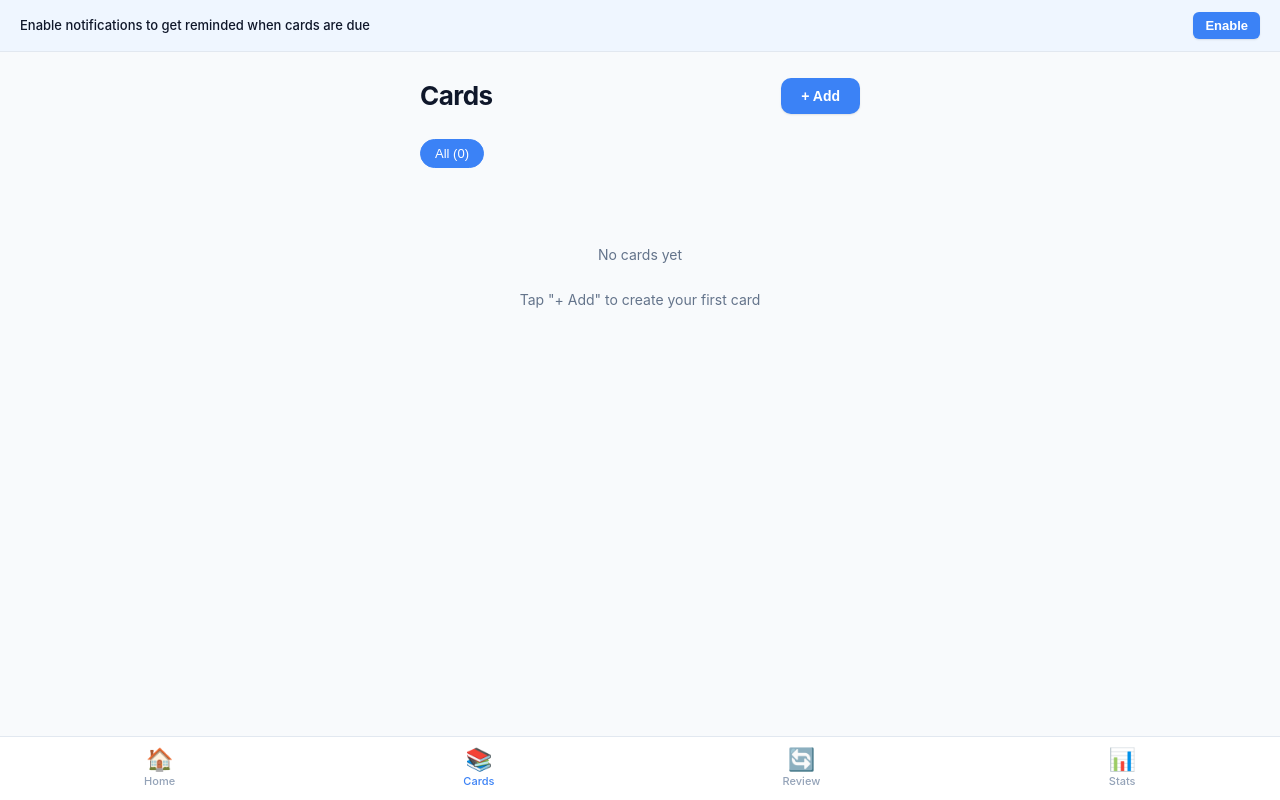
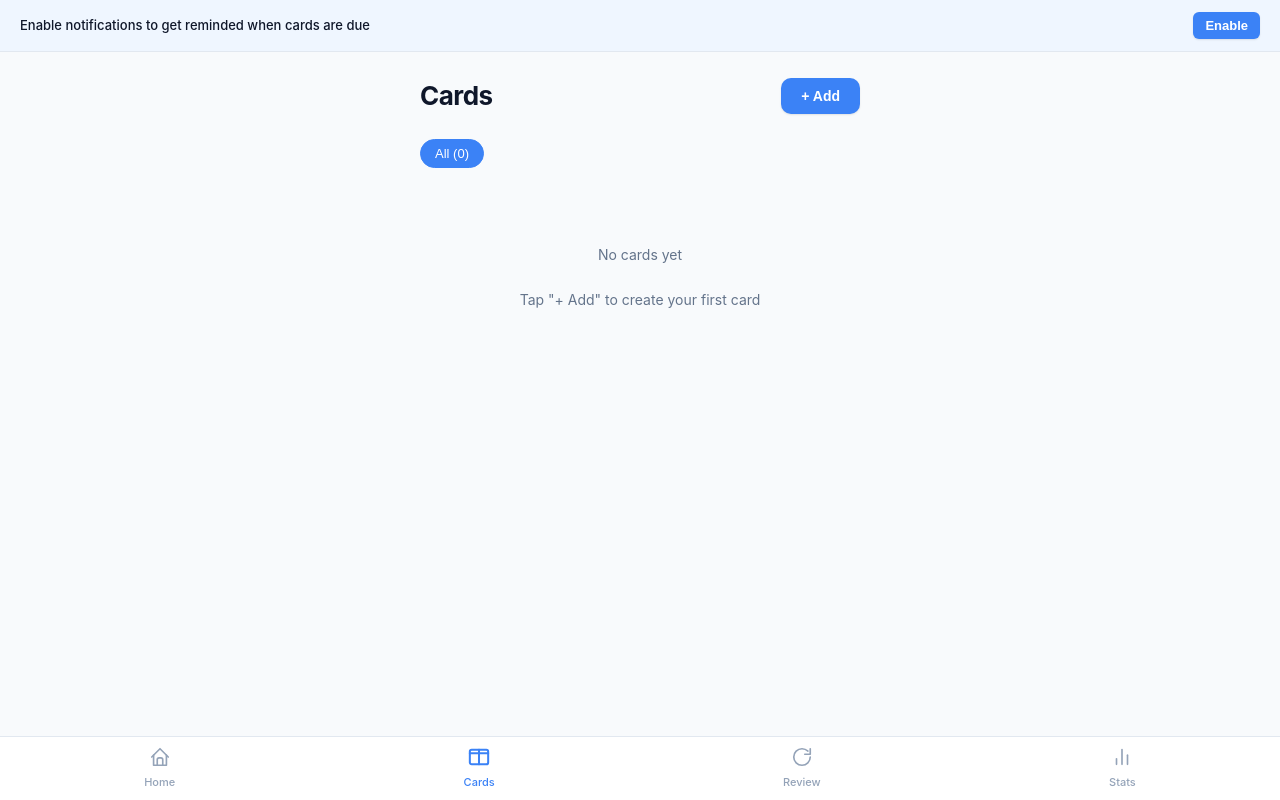
Before and after one commit to durban89/spaced, a React (Vite) app: page /#/cards in a window 1280 px wide. Built offline with nearby package versions, Linux system fonts and the light colour scheme.

Commit message:
style: replace emoji icons with clean SVG icons in bottom nav

```diff
--- a/src/components/Layout.tsx
+++ b/src/components/Layout.tsx
@@ -1,11 +1,50 @@
 import { NavLink, Outlet } from 'react-router-dom'
 import DueNotify from './DueNotify'
 
+function HomeIcon({ active }: { active: boolean }) {
+  return (
+    <svg width="22" height="22" viewBox="0 0 24 24" fill="none" stroke="currentColor" strokeWidth={active ? 2.2 : 1.8} strokeLinecap="round" strokeLinejoin="round">
+      <path d="M15 21v-6a2 2 0 0 0-2-2h-2a2 2 0 0 0-2 2v6" />
+      <path d="M3 12l9-9 9 9" />
+      <path d="M5 10v11h14V10" />
+    </svg>
+  )
+}
+
+function CardsIcon({ active }: { active: boolean }) {
+  return (
+    <svg width="22" height="22" viewBox="0 0 24 24" fill="none" stroke="currentColor" strokeWidth={active ? 2.2 : 1.8} strokeLinecap="round" strokeLinejoin="round">
+      <rect x="2" y="4" width="20" height="16" rx="2" />
+      <path d="M12 4v16" />
+      <path d="M2 8h20" />
+    </svg>
+  )
+}
+
+function ReviewIcon({ active }: { active: boolean }) {
+  return (
+    <svg width="22" height="22" viewBox="0 0 24 24" fill="none" stroke="currentColor" strokeWidth={active ? 2.2 : 1.8} strokeLinecap="round" strokeLinejoin="round">
+      <path d="M21 12a9 9 0 1 1-9-9c2.5 0 4.8 1 6.5 2.5" />
+      <path d="M21 3v6h-6" />
+    </svg>
+  )
+}
+
+function StatsIcon({ active }: { active: boolean }) {
+  return (
+    <svg width="22" height="22" viewBox="0 0 24 24" fill="none" stroke="currentColor" strokeWidth={active ? 2.2 : 1.8} strokeLinecap="round" strokeLinejoin="round">
+      <path d="M18 20V10" />
+      <path d="M12 20V4" />
+      <path d="M6 20v-6" />
+    </svg>
+  )
+}
+
 const navItems = [
-  { to: '/', icon: '🏠', label: 'Home' },
-  { to: '/cards', icon: '📚', label: 'Cards' },
-  { to: '/review', icon: '🔄', label: 'Review' },
-  { to: '/stats', icon: '📊', label: 'Stats' },
+  { to: '/', icon: HomeIcon, label: 'Home' },
+  { to: '/cards', icon: CardsIcon, label: 'Cards' },
+  { to: '/review', icon: ReviewIcon, label: 'Review' },
+  { to: '/stats', icon: StatsIcon, label: 'Stats' },
 ]
 
 export default function Layout() {
@@ -25,8 +64,14 @@ export default function Layout() {
               `nav-item ${isActive ? 'active' : ''}`
             }
           >
-            <span className="nav-icon">{item.icon}</span>
-            <span className="nav-label">{item.label}</span>
+            {({ isActive }) => (
+              <>
+                <span className="nav-icon">
+                  <item.icon active={isActive} />
+                </span>
+                <span className="nav-label">{item.label}</span>
+              </>
+            )}
           </NavLink>
         ))}
       </nav>
```
